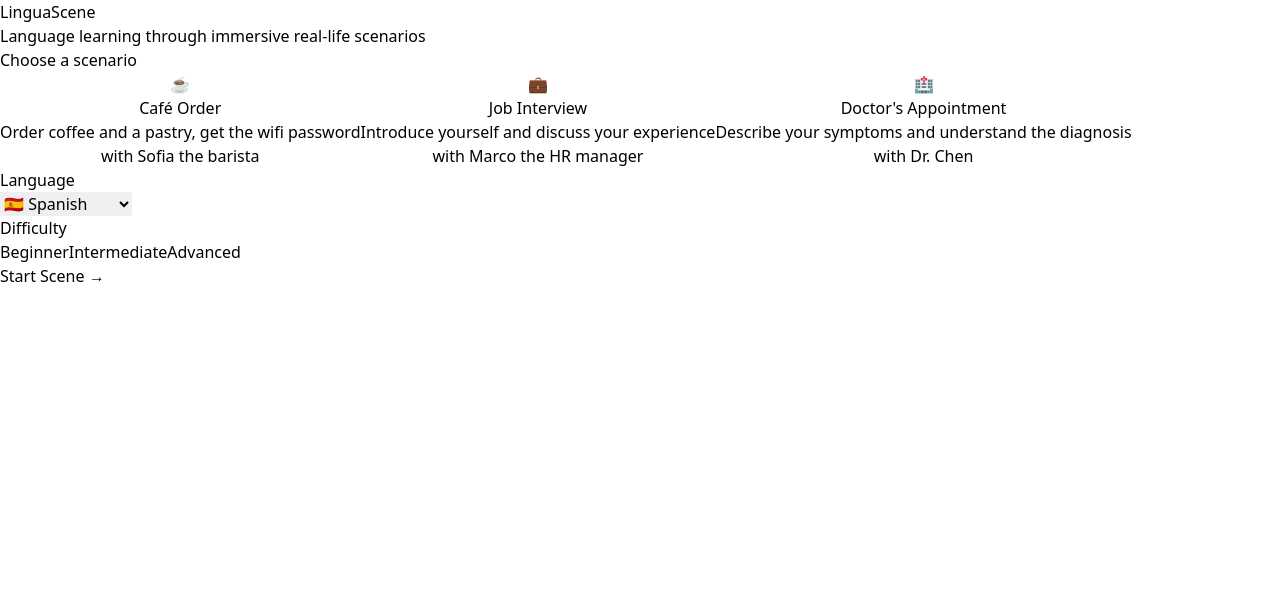
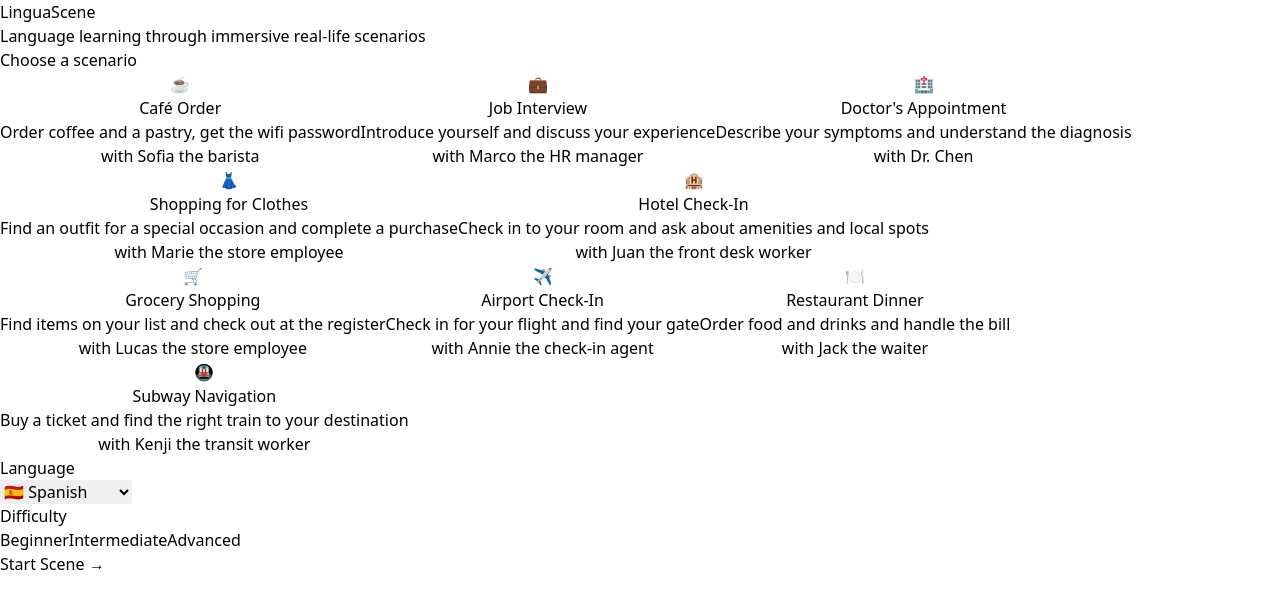
Before and after one commit to nataliengo7/Lume, a React (Vite) app in the folder frontend/: page / in a window 1280 px wide. Shown: the top 608 px of the page. Built offline with nearby package versions, Linux system fonts and the light colour scheme.

Commit message:
more scenarios

```diff
--- a/frontend/src/pages/ScenarioSelect.jsx
+++ b/frontend/src/pages/ScenarioSelect.jsx
@@ -21,6 +21,48 @@ const SCENARIOS = [
     description: 'Describe your symptoms and understand the diagnosis',
     emoji: '🏥',
     character: 'Dr. Chen',
+  },
+  {
+   id: 'clothing_store',
+    title: 'Shopping for Clothes',
+    description: 'Find an outfit for a special occasion and complete a purchase',
+    emoji: '👗',
+    character: 'Marie the store employee',
+  },
+   {
+    id: 'hotel_check_in',
+    title: 'Hotel Check-In',
+    description: 'Check in to your room and ask about amenities and local spots',
+    emoji: '🏨',
+    character: 'Juan the front desk worker',
+  },
+  {
+    id: 'grocery_store',
+    title: 'Grocery Shopping',
+    description: 'Find items on your list and check out at the register',
+    emoji: '🛒',
+    character: 'Lucas the store employee',
+  },
+  {
+    id: 'airport',
+    title: 'Airport Check-In',
+    description: 'Check in for your flight and find your gate',
+    emoji: '✈️',
+    character: 'Annie the check-in agent',
+  },
+  {
+    id: 'restaurant',
+    title: 'Restaurant Dinner',
+    description: 'Order food and drinks and handle the bill',
+    emoji: '🍽️',
+    character: 'Jack the waiter',
+  },
+  {
+    id: 'subway',
+    title: 'Subway Navigation',
+    description: 'Buy a ticket and find the right train to your destination',
+    emoji: '🚇',
+    character: 'Kenji the transit worker',
   },
 ]
 
```
